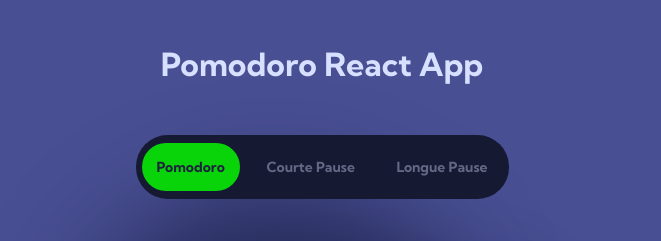
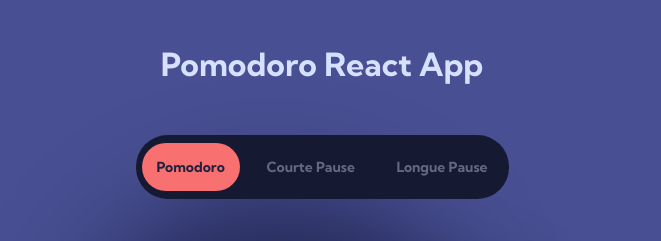
Before and after one commit to vianey-jean/PomodoroApp-React, a React (Create React App) app: page / in a window 1280 px wide. Shown: the top 241 px of the page, without its empty margins (318-979 px from the left). Built offline with nearby package versions, Linux system fonts and the light colour scheme; no server answers.

Commit message:
Mise a jour css

```diff
--- a/src/App.css
+++ b/src/App.css
@@ -9,7 +9,7 @@
 }
 
 :root {
-  --accent-color: #09d409;
+  --accent-color: #f87070;
   --background-body: #484f92;
   --text: #d7e0ff;
   --text-dark: #1e213f;
```
